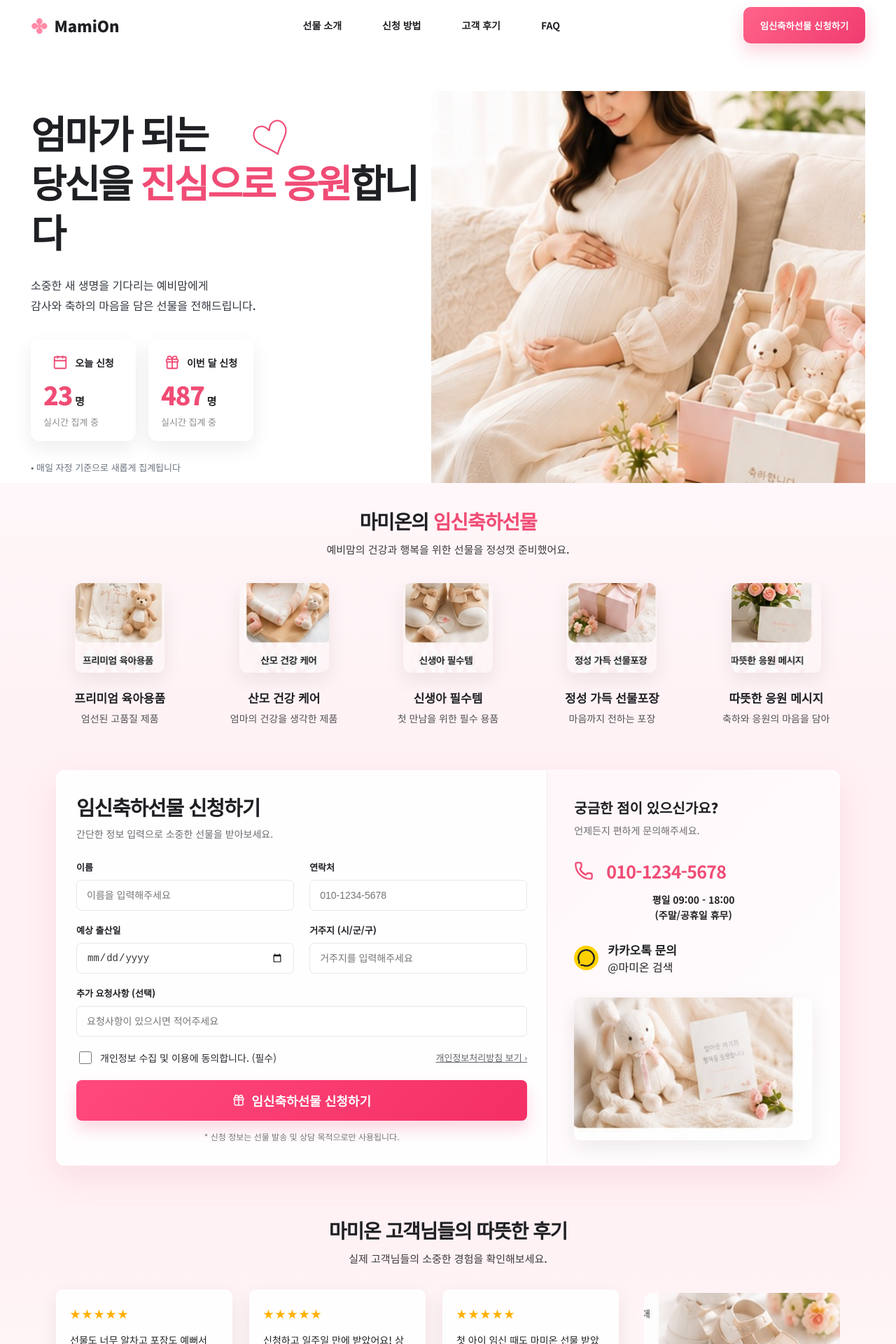
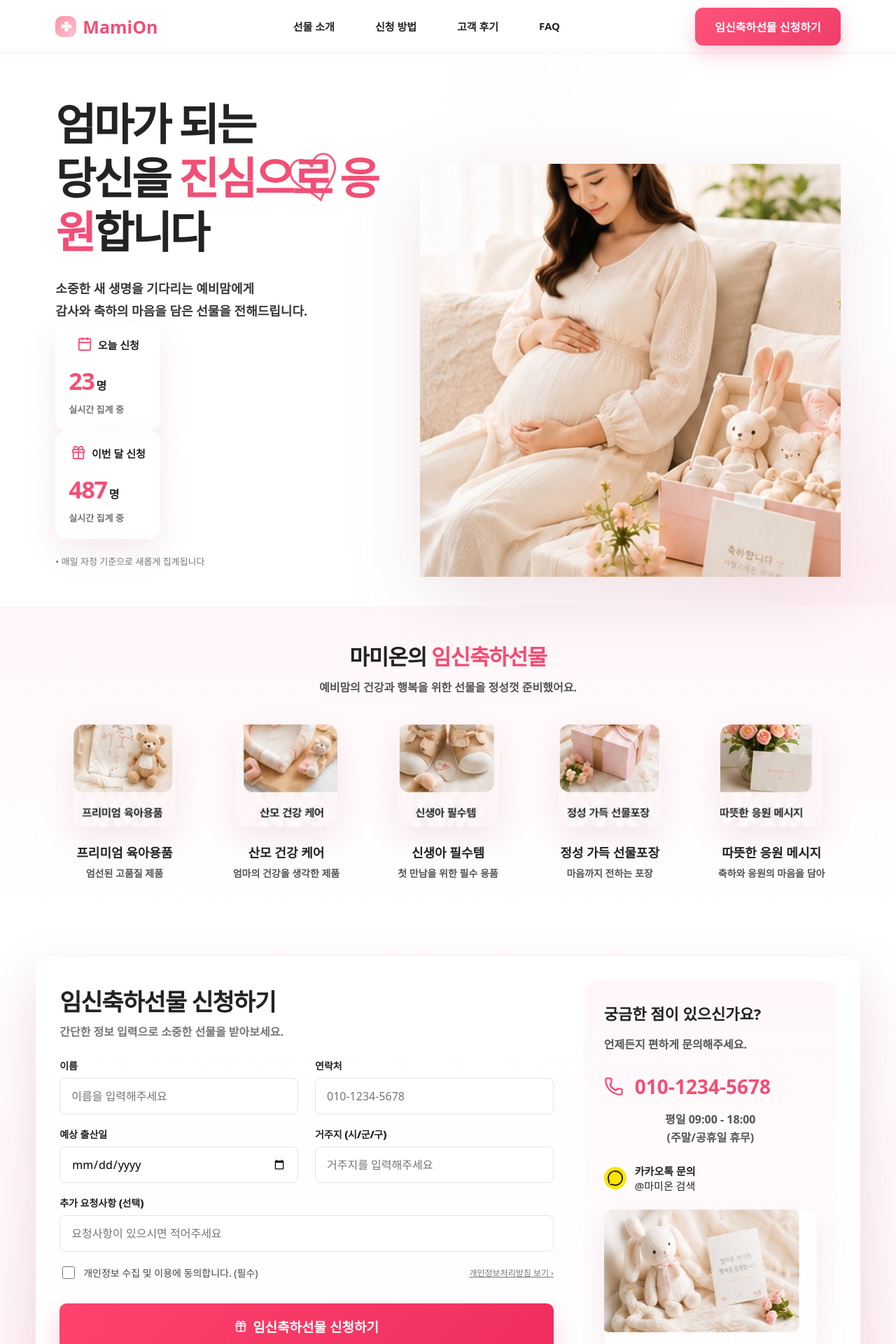
Before and after one commit to junchoi0521-cpu/mamion-3, a React (Vite) app: page / in a window 1280 px wide. Shown: the top 1920 px of the page at 70% size. Built offline with nearby package versions, Linux system fonts and the light colour scheme.

Commit message:
Update styles.css

```diff
--- a/src/styles.css
+++ b/src/styles.css
@@ -1,239 +1,156 @@
-@import url('https://fonts.googleapis.com/css2?family=Noto+Sans+KR:wght@400;500;600;700;800;900&display=swap');
-
 :root {
-  --pink: #f04c75;
-  --pink-soft: #fff0f4;
-  --pink-bg: #fff6f8;
-  --ink: #1f2024;
-  --muted: #666b75;
-  --line: #ece5e6;
-  --shadow: 0 18px 50px rgba(217, 91, 122, .13);
-  --shadow-card: 0 10px 28px rgba(40, 20, 24, .08);
+  --pink: #f24f76;
+  --pink-2: #ff86a2;
+  --soft-pink: #fff1f5;
+  --cream: #fff9f5;
+  --text: #232323;
+  --muted: #737373;
+  --line: rgba(242, 79, 118, .13);
+  --shadow: 0 18px 45px rgba(177, 93, 116, .13);
+  --shadow-strong: 0 26px 70px rgba(177, 93, 116, .20);
 }
 
 * { box-sizing: border-box; }
 html { scroll-behavior: smooth; }
-body {
-  margin: 0;
-  font-family: 'Noto Sans KR', system-ui, sans-serif;
-  color: var(--ink);
-  background: linear-gradient(180deg, #fff 0%, #fff5f7 42%, #fff0f4 100%);
-}
+body { margin: 0; font-family: 'Noto Sans KR', system-ui, -apple-system, sans-serif; color: var(--text); background: linear-gradient(180deg, #fff, #fff3f6 45%, #fffaf8); }
+button, input { font: inherit; }
+button { cursor: pointer; border: 0; }
 a { color: inherit; text-decoration: none; }
-button { font-family: inherit; cursor: pointer; border: 0; }
 
-.page { width: 100%; min-height: 100vh; overflow-x: hidden; }
-.header {
-  position: absolute;
-  z-index: 10;
-  top: 0; left: 0; right: 0;
-  height: 72px;
-  padding: 0 44px;
-  display: flex;
-  align-items: center;
-  justify-content: space-between;
-}
-.brand, .footer-brand {
-  display: flex; align-items: center; gap: 10px;
-  font-size: 22px; font-weight: 900;
-}
-.logo-flower { color: #ff8aa7; font-size: 28px; line-height: 1; }
-.nav { display: flex; align-items: center; gap: 58px; font-weight: 700; font-size: 14px; }
-.header-cta {
-  min-width: 174px;
-  height: 52px;
-  border-radius: 10px;
-  color: white;
-  font-weight: 800;
-  background: linear-gradient(135deg, #ff6489, #f03b70);
-  box-shadow: 0 12px 24px rgba(240, 76, 117, .24);
-}
+.page { width: 100%; min-height: 100vh; overflow-x: hidden; padding-bottom: 78px; }
+.header { position: sticky; top: 0; z-index: 40; height: 76px; padding: 0 6.2vw; display: flex; align-items: center; justify-content: space-between; background: rgba(255,255,255,.88); backdrop-filter: blur(18px); border-bottom: 1px solid rgba(255, 218, 226, .55); }
+.brand, .footer-brand { display: flex; align-items: center; gap: 9px; font-size: 25px; font-weight: 900; color: var(--pink); }
+.logo-flower { width: 30px; height: 30px; border-radius: 10px; display: inline-flex; align-items: center; justify-content: center; background: linear-gradient(135deg, #ff8fab, #ffc2d0); color: #fff; font-size: 19px; }
+.nav { display: flex; gap: 58px; font-weight: 800; font-size: 15px; }
+.nav a:hover { color: var(--pink); }
+.header-cta { border-radius: 11px; background: linear-gradient(135deg, #ff527b, #ef3f69); color: #fff; padding: 15px 28px; font-weight: 900; box-shadow: 0 12px 28px rgba(242, 79, 118, .28); }
 .mobile-menu { display: none; background: transparent; }
 
-.hero {
-  min-height: 560px;
-  padding: 92px 44px 0;
-  display: grid;
-  grid-template-columns: 48% 52%;
-  background: #fff;
-  position: relative;
-  overflow: hidden;
+.hero { min-height: 650px; display: grid; grid-template-columns: minmax(420px, 1fr) minmax(520px, 1.2fr); align-items: center; gap: 20px; padding: 62px 6.2vw 42px; background: radial-gradient(circle at 95% 20%, #fff 0 18%, transparent 42%), linear-gradient(90deg, #fff 0%, #fff 48%, #fff0f4 100%); }
+.hero-left { position: relative; z-index: 2; }
+.eyebrow, .apply-badge { display: inline-flex; align-items: center; gap: 6px; background: #fff; border: 1px solid var(--line); box-shadow: var(--shadow); border-radius: 999px; padding: 9px 15px; color: var(--pink); font-weight: 900; font-size: 13px; margin-bottom: 20px; }
+.hero h1 { margin: 0; font-size: clamp(42px, 4.9vw, 70px); line-height: 1.23; letter-spacing: -0.055em; font-weight: 900; }
+.hero h1 strong { color: var(--pink); }
+.heart-doodle { position: absolute; top: 55px; left: 330px; color: var(--pink); font-size: 80px; transform: rotate(-15deg); font-family: serif; font-weight: 300; opacity: .9; }
+.hero-desc { margin: 28px 0 0; font-size: 18px; line-height: 1.75; font-weight: 600; color: #3a3a3a; }
+.hero-cta, .section-cta { margin-top: 28px; min-width: 250px; border-radius: 14px; background: linear-gradient(135deg, #ff527b, #ef3f69); color: #fff; padding: 17px 34px; font-weight: 950; font-size: 18px; box-shadow: 0 16px 34px rgba(242, 79, 118, .26); }
+.hero-sub { margin: 12px 0 0; color: var(--muted); font-size: 13px; font-weight: 700; }
+.hero-stats { display: flex; gap: 22px; margin-top: 30px; }
+.stat-card { width: 150px; min-height: 150px; background: rgba(255,255,255,.9); border: 1px solid rgba(255,255,255,.9); border-radius: 16px; padding: 20px 18px; box-shadow: var(--shadow); }
+.stat-top { display: flex; align-items: center; justify-content: center; gap: 8px; font-weight: 900; font-size: 15px; }
+.stat-top svg { color: var(--pink); }
+.stat-card strong { display: block; margin-top: 18px; color: var(--pink); font-size: 34px; letter-spacing: -0.04em; }
+.stat-card small { color: var(--text); font-size: 16px; margin-left: 3px; }
+.stat-card p { margin: 8px 0 0; color: var(--muted); font-size: 13px; font-weight: 600; }
+.notice, .micro-note { color: #777; font-size: 13px; margin-top: 22px; }
+.hero-right { align-self: stretch; display: flex; align-items: flex-end; justify-content: center; }
+.hero-right img { width: min(720px, 100%); height: 590px; object-fit: cover; object-position: center; border-radius: 0; filter: drop-shadow(0 28px 50px rgba(154, 86, 105, .15)); }
+
+.gift-section { padding: 52px 6.2vw 58px; background: linear-gradient(180deg, #fff6f8, #fff); text-align: center; }
+.title-center { text-align: center; }
+.section-label { color: var(--pink); font-size: 12px; font-weight: 950; letter-spacing: .24em; margin: 0 0 8px; }
+h2 { margin: 0; font-size: 31px; line-height: 1.35; letter-spacing: -0.035em; font-weight: 900; }
+h2 strong { color: var(--pink); }
+.title-center > p:not(.section-label) { margin: 9px 0 0; color: #555; font-size: 16px; font-weight: 600; }
+.gift-grid { max-width: 1210px; margin: 42px auto 0; display: grid; grid-template-columns: repeat(5, 1fr); gap: 34px; }
+.gift-item img { width: 146px; height: 146px; border-radius: 16px; object-fit: cover; box-shadow: var(--shadow); }
+.gift-item h3 { margin: 18px 0 7px; font-size: 18px; font-weight: 950; }
+.gift-item p { margin: 0; font-size: 14px; color: #555; font-weight: 700; }
+.gift-note { color: #8a8a8a; font-size: 12px; margin-top: 28px; }
+
+.trust-band { max-width: 1120px; margin: 48px auto 10px; padding: 0 24px; display: grid; grid-template-columns: repeat(4, 1fr); gap: 14px; }
+.trust-card { background: #fff; border-radius: 18px; border: 1px solid var(--line); box-shadow: var(--shadow); text-align: center; padding: 22px 10px; }
+.trust-card strong { display: block; color: var(--pink); font-size: 30px; font-weight: 950; }
+.trust-card span { font-size: 13px; color: #555; font-weight: 800; }
+
+.process-section { padding: 64px 6.2vw 30px; }
+.process-grid { max-width: 1040px; margin: 34px auto 0; display: grid; grid-template-columns: repeat(4, 1fr); gap: 18px; }
+.process-card { text-align: center; padding: 28px 18px; border-radius: 22px; background: rgba(255,255,255,.85); border: 1px solid var(--line); box-shadow: var(--shadow); }
+.process-card b { color: var(--pink); font-size: 24px; }
+.process-card h3 { margin: 10px 0 6px; font-size: 18px; }
+.process-card p { margin: 0; color: #666; font-size: 13px; font-weight: 650; }
+
+.apply-section { padding: 52px 4vw 64px; background: linear-gradient(180deg, #fff, #fff2f6); }
+.apply-card { max-width: 1320px; margin: 0 auto; display: grid; grid-template-columns: 1fr 360px; gap: 44px; background: rgba(255,255,255,.88); border-radius: 20px; box-shadow: var(--shadow-strong); padding: 34px; }
+.form-area h2 { margin: 8px 0 6px; font-size: 34px; }
+.form-area > p { margin: 0 0 27px; color: #777; font-weight: 600; }
+.form-row { display: grid; grid-template-columns: 1fr 1fr; gap: 24px; }
+.field { display: block; margin-bottom: 18px; }
+.field > span { display: block; margin-bottom: 8px; font-size: 14px; font-weight: 950; }
+input { width: 100%; height: 52px; border: 1px solid #e4e4e4; border-radius: 8px; padding: 0 16px; background: #fff; outline: none; }
+input:focus { border-color: var(--pink); box-shadow: 0 0 0 4px rgba(242,79,118,.12); }
+.chips { display: grid; grid-template-columns: repeat(4, 1fr); gap: 10px; }
+.chips.insurance { grid-template-columns: repeat(3, 1fr); }
+.chips button { min-height: 48px; border-radius: 12px; background: #fff; border: 1px solid #e4e4e4; font-weight: 850; color: #555; }
+.chips button.active { background: linear-gradient(135deg, #ff527b, #ef3f69); color: #fff; border-color: transparent; }
+.agree-line { display: flex; gap: 9px; align-items: center; margin: 10px 0; font-size: 14px; color: #444; }
+.agree-line input { width: 18px; height: 18px; accent-color: var(--pink); }
+.agree-line a { margin-left: auto; font-size: 12px; color: #777; text-decoration: underline; }
+.submit-btn { width: 100%; height: 66px; margin-top: 22px; border-radius: 10px; background: linear-gradient(135deg, #ff426e, #ef2e5d); color: #fff; font-weight: 950; font-size: 19px; display: inline-flex; align-items: center; justify-content: center; gap: 8px; box-shadow: 0 16px 34px rgba(242,79,118,.26); }
+form small { display: block; text-align: center; margin-top: 15px; color: #777; }
+.success { margin: 18px 0; padding: 16px; border-radius: 14px; background: #fff1f5; color: var(--pink); font-weight: 900; line-height: 1.55; }
+.contact-area { background: linear-gradient(180deg, #fff7fa, #fff); border-radius: 18px; padding: 30px 28px; }
+.contact-area h3 { margin: 0 0 8px; font-size: 22px; }
+.contact-area > p { color: #555; font-weight: 650; }
+.phone-line { display: flex; align-items: center; gap: 16px; color: var(--pink); margin: 30px 0 8px; }
+.phone-line strong { font-size: 28px; }
+.hours { text-align: center; line-height: 1.6; }
+.kakao-box { display: flex; align-items: center; gap: 12px; margin: 24px 0; color: #222; font-size: 15px; }
+.kakao-box svg { background: #ffe500; border-radius: 50%; padding: 4px; width: 32px; height: 32px; }
+.bunny-photo { width: 100%; border-radius: 14px; object-fit: cover; box-shadow: var(--shadow); }
+
+.reviews-section { padding: 64px 4vw 78px; background: linear-gradient(180deg, #fff3f6, #fff); text-align: center; }
+.reviews-layout { max-width: 1320px; margin: 36px auto 0; display: grid; grid-template-columns: 1fr 360px; gap: 36px; align-items: stretch; }
+.review-cards { display: grid; grid-template-columns: repeat(3, 1fr); gap: 24px; }
+.review-card { background: #fff; border-radius: 12px; padding: 26px; text-align: left; box-shadow: var(--shadow); }
+.stars { color: #ffb000; letter-spacing: 2px; margin-bottom: 15px; }
+.review-card p { line-height: 1.65; font-weight: 650; color: #444; }
+.review-card strong { color: #777; font-size: 14px; }
+.review-image { width: 100%; height: 100%; object-fit: cover; border-radius: 16px; box-shadow: var(--shadow); }
+
+.faq-section { padding: 60px 6.2vw; background: #fff; }
+.faq-list { max-width: 900px; margin: 28px auto 0; border-radius: 18px; overflow: hidden; box-shadow: var(--shadow); border: 1px solid var(--line); }
+.faq-item { background: #fff; border-bottom: 1px solid #f0f0f0; }
+.faq-item button { width: 100%; padding: 22px 24px; display: flex; align-items: center; justify-content: space-between; background: #fff; font-weight: 950; font-size: 16px; text-align: left; }
+.faq-item p { margin: 0; padding: 0 24px 22px; color: #666; line-height: 1.6; }
+.footer { min-height: 96px; background: rgba(255,255,255,.85); border-top: 1px solid #f2d5dc; display: flex; align-items: center; gap: 28px; padding: 22px 6.2vw; color: #777; }
+.footer p { margin: 0; flex: 1; font-size: 13px; }
+.footer nav { display: flex; gap: 34px; font-size: 13px; font-weight: 850; color: #333; }
+.sns { display: flex; gap: 18px; align-items: center; }
+.sticky { position: fixed; bottom: 18px; left: 50%; transform: translateX(-50%); z-index: 50; display: none; width: calc(100% - 32px); max-width: 440px; height: 56px; border-radius: 999px; background: linear-gradient(135deg, #ff426e, #ef2e5d); color: #fff; font-weight: 950; box-shadow: 0 16px 34px rgba(242, 79, 118, .32); }
+
+@media (max-width: 980px) {
+  .nav, .header-cta { display: none; }
+  .mobile-menu { display: inline-flex; }
+  .header { height: 64px; padding: 0 18px; }
+  .brand { font-size: 21px; }
+  .hero { grid-template-columns: 1fr; padding: 34px 20px 0; text-align: left; }
+  .hero h1 { font-size: 42px; }
+  .heart-doodle { display: none; }
+  .hero-desc { font-size: 16px; }
+  .hero-right img { height: auto; width: 100%; margin-top: 18px; border-radius: 22px 22px 0 0; }
+  .hero-stats { gap: 12px; }
+  .stat-card { width: 50%; }
+  .gift-grid { grid-template-columns: repeat(2, 1fr); gap: 20px; }
+  .gift-item img { width: 132px; height: 132px; }
+  .trust-band { grid-template-columns: repeat(2, 1fr); }
+  .process-grid { grid-template-columns: repeat(2, 1fr); }
+  .apply-card, .reviews-layout { grid-template-columns: 1fr; padding: 20px; }
+  .contact-area { order: 2; }
+  .form-row, .chips, .chips.insurance { grid-template-columns: 1fr; }
+  .review-cards { grid-template-columns: 1fr; }
+  .review-image { height: 240px; }
+  .footer { display: block; text-align: center; padding-bottom: 92px; }
+  .footer-brand { justify-content: center; margin-bottom: 12px; }
+  .footer nav { justify-content: center; margin: 16px 0; gap: 18px; }
+  .sns { justify-content: center; }
+  .sticky { display: block; }
 }
-.hero::after {
-  content: '';
-  position: absolute;
-  inset: 0;
-  background: linear-gradient(90deg, rgba(255,255,255,1) 0%, rgba(255,255,255,.96) 40%, rgba(255,255,255,.15) 68%);
-  pointer-events: none;
+
+@media (max-width: 520px) {
+  .hero h1 { font-size: 34px; }
+  h2 { font-size: 25px; }
+  .gift-grid { grid-template-columns: 1fr; }
+  .process-grid, .trust-band { grid-template-columns: 1fr; }
+  .stat-card strong { font-size: 28px; }
 }
-.hero-left { position: relative; z-index: 2; padding-top: 62px; }
-.hero h1 {
-  margin: 0;
-  font-size: clamp(38px, 4.3vw, 58px);
-  line-height: 1.28;
-  letter-spacing: -0.05em;
-  font-weight: 900;
-}
-.hero h1 strong { color: var(--pink); font-weight: 900; }
-.heart-doodle {
-  position: absolute;
-  top: 62px; left: 315px;
-  color: var(--pink);
-  font-size: 58px;
-  transform: rotate(-20deg);
-  font-weight: 300;
-}
-.hero-desc { margin: 28px 0 0; color: #333941; font-size: 16px; line-height: 1.8; font-weight: 500; }
-.hero-right { position: relative; z-index: 1; min-height: 520px; display: flex; align-items: flex-end; justify-content: flex-end; }
-.hero-right img { width: 100%; height: 560px; object-fit: cover; object-position: center; display: block; }
-.stats-row { display: flex; gap: 18px; margin-top: 34px; }
-.stat-card {
-  width: 150px;
-  height: 145px;
-  background: rgba(255,255,255,.92);
-  border-radius: 13px;
-  box-shadow: var(--shadow-card);
-  padding: 22px 18px;
-}
-.stat-top { display: flex; align-items: center; gap: 10px; justify-content: center; font-size: 14px; font-weight: 800; }
-.stat-top svg { color: var(--pink); }
-.stat-card strong { display: block; margin-top: 16px; color: var(--pink); font-size: 36px; line-height: 1; font-weight: 900; letter-spacing: -.04em; }
-.stat-card strong small { color: #222; font-size: 15px; margin-left: 4px; }
-.stat-card p { margin: 12px 0 0; color: #8b8b8b; font-size: 13px; font-weight: 500; }
-.micro-note { margin-top: 28px; color: #67717d; font-size: 13px; }
-
-.gift-section {
-  padding: 38px 44px 64px;
-  background: linear-gradient(180deg, #fff7f9, #fff1f4);
-  text-align: center;
-}
-.title-center h2, .reviews-section h2 { margin: 0; font-size: 28px; line-height: 1.2; font-weight: 900; letter-spacing: -.04em; }
-.title-center h2 strong, .reviews-section h2 strong { color: var(--pink); }
-.title-center p, .reviews-section > p { margin: 12px 0 0; font-size: 15px; color: #3a3a3d; font-weight: 500; }
-.gift-grid {
-  margin: 38px auto 0;
-  max-width: 1120px;
-  display: grid;
-  grid-template-columns: repeat(5, 1fr);
-  gap: 52px;
-}
-.gift-item img { width: 128px; height: 128px; border-radius: 11px; object-fit: cover; box-shadow: var(--shadow-card); }
-.gift-item h3 { margin: 18px 0 0; font-size: 17px; font-weight: 900; }
-.gift-item p { margin: 7px 0 0; font-size: 14px; color: #515151; font-weight: 500; }
-
-.apply-section { padding: 0 44px 58px; background: #fff1f4; }
-.apply-card {
-  max-width: 1120px;
-  margin: 0 auto;
-  background: rgba(255,255,255,.92);
-  border-radius: 12px;
-  box-shadow: var(--shadow);
-  display: grid;
-  grid-template-columns: 1.38fr .82fr;
-  overflow: hidden;
-  border: 1px solid rgba(255,255,255,.8);
-}
-.form-area { padding: 30px 28px 31px; border-right: 1px solid #efe9ea; }
-.form-area h2 { margin: 0; font-size: 29px; letter-spacing: -.04em; font-weight: 900; }
-.form-area > p, .contact-area > p { margin: 8px 0 0; color: #6b6b70; font-size: 14px; }
-.success { margin-top: 16px; background: #fff0f4; border: 1px solid #ffd5df; color: #d73d69; padding: 12px; border-radius: 10px; font-size: 14px; }
-form { margin-top: 28px; }
-.form-row { display: grid; grid-template-columns: 1fr 1fr; gap: 22px; }
-.field { display: block; margin-bottom: 18px; font-size: 13px; font-weight: 800; }
-.field span { display: block; margin-bottom: 9px; }
-.field input {
-  width: 100%; height: 44px;
-  border: 1px solid #e4e7eb;
-  border-radius: 7px;
-  padding: 0 14px;
-  color: #333;
-  font-size: 14px;
-  outline: none;
-  background: white;
-}
-.field input:focus { border-color: var(--pink); box-shadow: 0 0 0 3px rgba(240,76,117,.11); }
-.agree-line { display: flex; align-items: center; gap: 9px; font-size: 14px; color: #26282c; margin-top: 8px; }
-.agree-line input { width: 18px; height: 18px; }
-.agree-line a { margin-left: auto; color: #5f6369; text-decoration: underline; font-size: 13px; }
-.submit-btn {
-  margin-top: 20px;
-  width: 100%;
-  height: 58px;
-  border-radius: 8px;
-  background: linear-gradient(135deg, #ff497d, #f42f65);
-  color: white;
-  font-size: 18px;
-  font-weight: 900;
-  display: flex; align-items: center; justify-content: center; gap: 9px;
-  box-shadow: 0 12px 22px rgba(240,76,117,.22);
-}
-form small { display: block; text-align: center; margin-top: 14px; color: #777; font-size: 12px; }
-.contact-area { padding: 38px 38px 30px; background: linear-gradient(135deg, rgba(255,245,248,.9), rgba(255,255,255,.9)); }
-.contact-area h3 { margin: 0; font-size: 20px; font-weight: 900; }
-.phone-line { margin: 30px 0 12px; display: flex; align-items: center; gap: 18px; color: var(--pink); }
-.phone-line strong { font-size: 25px; letter-spacing: -.03em; }
-.hours { text-align: center; color: #222 !important; font-weight: 700; line-height: 1.6; }
-.kakao-box { margin-top: 26px; display: flex; align-items: center; gap: 13px; }
-.kakao-box svg { background: #ffd100; border-radius: 50%; padding: 4px; width: 35px; height: 35px; }
-.kakao-box strong { font-size: 17px; }
-.kakao-box span span { color: #666; font-size: 14px; }
-.bunny-photo { margin-top: 32px; width: 100%; height: 204px; object-fit: cover; border-radius: 9px; box-shadow: var(--shadow-card); }
-
-.reviews-section {
-  position: relative;
-  padding: 18px 44px 58px;
-  background: linear-gradient(180deg, #fff1f4, #fff7f8);
-  text-align: center;
-  overflow: hidden;
-}
-.reviews-layout { max-width: 1120px; margin: 34px auto 0; display: grid; grid-template-columns: 1fr 280px; gap: 36px; align-items: center; }
-.review-cards { display: grid; grid-template-columns: repeat(3, 1fr); gap: 24px; }
-.review-card { min-height: 144px; background: rgba(255,255,255,.95); border-radius: 10px; padding: 24px 20px; text-align: left; box-shadow: var(--shadow-card); }
-.stars { color: #ffb000; letter-spacing: 2px; font-size: 15px; }
-.review-card p { margin: 16px 0 16px; line-height: 1.65; color: #222; font-size: 14px; font-weight: 500; }
-.review-card strong { font-size: 13px; color: #666; }
-.review-image { width: 280px; height: 184px; object-fit: cover; border-radius: 12px; opacity: .92; }
-
-.footer {
-  min-height: 78px;
-  padding: 20px 44px;
-  border-top: 1px solid #efdde1;
-  background: rgba(255,255,255,.5);
-  display: grid;
-  grid-template-columns: 160px 1fr 330px 120px;
-  gap: 16px;
-  align-items: center;
-  color: #6a6e76;
-  font-size: 13px;
-}
-.footer p { margin: 0; }
-.footer nav { display: flex; justify-content: center; gap: 34px; font-weight: 700; color: #333; }
-.sns { display: flex; justify-content: flex-end; align-items: center; gap: 20px; color: #555; }
-
-@media (max-width: 900px) {
-  .header { position: sticky; background: rgba(255,255,255,.92); backdrop-filter: blur(10px); padding: 0 18px; height: 62px; }
-  .nav, .header-cta { display: none; }
-  .mobile-menu { display: block; }
-  .brand { font-size: 20px; }
-  .hero { padding: 34px 20px 0; display: block; min-height: auto; }
-  .hero::after { background: linear-gradient(180deg, rgba(255,255,255,.9), rgba(255,255,255,.4)); }
-  .hero-left { padding-top: 44px; }
-  .hero h1 { font-size: 37px; }
-  .heart-doodle { top: 26px; left: auto; right: 42px; }
-  .hero-desc { font-size: 15px; }
-  .stats-row { justify-content: center; }
-  .hero-right { margin: 18px -20px 0; min-height: auto; }
-  .hero-right img { height: auto; max-height: 380px; object-fit: cover; }
-  .gift-section, .apply-section, .reviews-section { padding-left: 18px; padding-right: 18px; }
-  .gift-grid { grid-template-columns: repeat(2, 1fr); gap: 26px 16px; }
-  .gift-grid .gift-item:last-child { grid-column: 1 / -1; }
-  .apply-card { grid-template-columns: 1fr; }
-  .form-area { border-right: 0; border-bottom: 1px solid #efe9ea; padding: 26px 18px; }
-  .form-row { grid-template-columns: 1fr; gap: 0; }
-  .contact-area { padding: 28px 18px; }
-  .reviews-layout { grid-template-columns: 1fr; }
-  .review-cards { grid-template-columns: 1fr; }
-  .review-image { width: 100%; height: 180px; }
-  .footer { grid-template-columns: 1fr; text-align: center; padding: 24px 18px; }
-  .footer-brand, .sns, .footer nav { justify-content: center; }
-}
```
